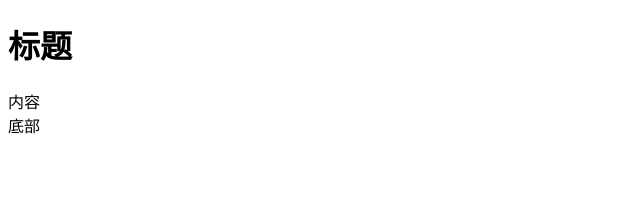
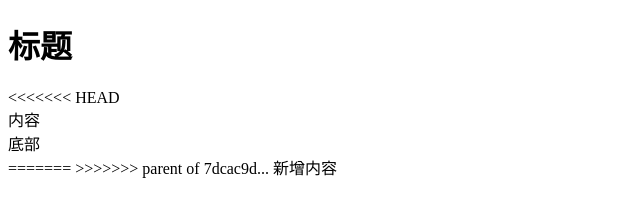
Before and after one commit to linshupeng1/test-git, a plain HTML site: page index.html in a window 1280 px wide. Shown: the whole page, without its empty margins (0-640 px from the left). Drawn offline with Linux system fonts and the light colour scheme.

Commit message:
Revert "新增内容"
This reverts commit 7dcac9d84d820162c6c5c1669aa9cfbfd43e8b19.

# Conflicts:
#	index.html

```diff
--- a/index.html
+++ b/index.html
@@ -6,9 +6,12 @@
 	</head>
 	<body>
 		<h1 class="tit">标题</h1>
+<<<<<<< HEAD
 		<div class="content">内容</div>
 		<div class="footer">
 			底部
 		</div>
+=======
+>>>>>>> parent of 7dcac9d... 新增内容
 	</body>
 </html>
```
